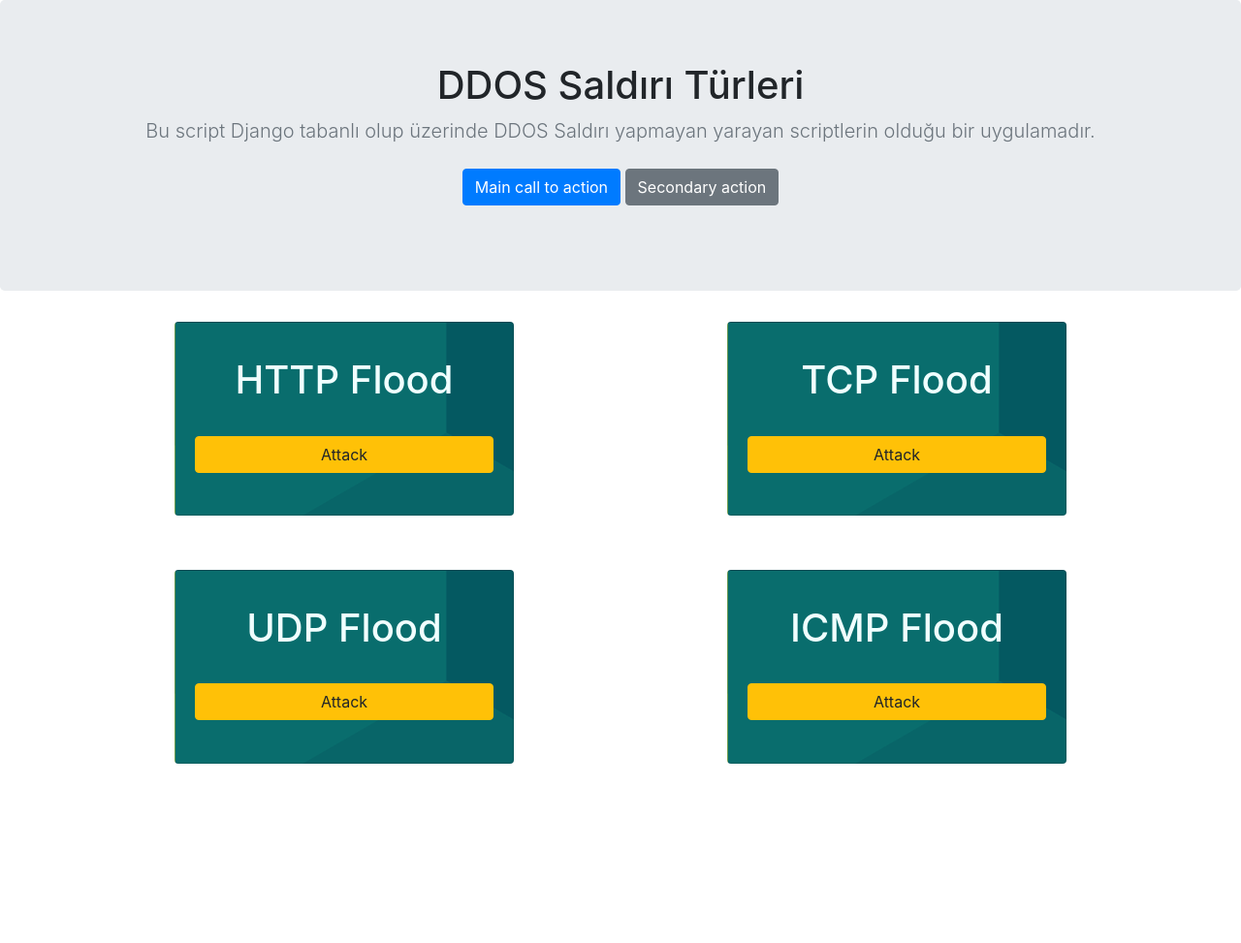
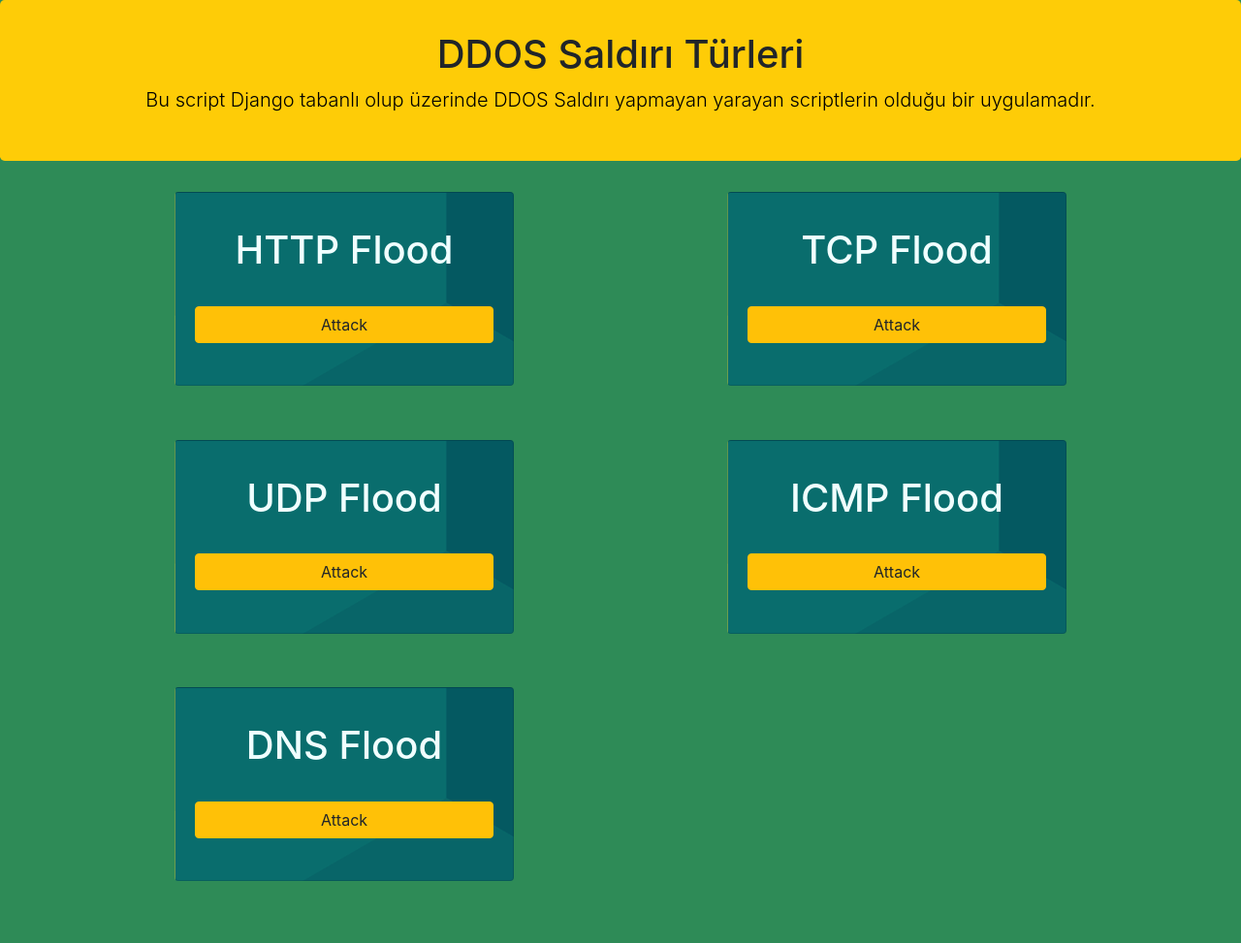
Before and after one commit to ErdemStar/Django-DDOS, a Django app: page /index/ in a window 1280 px wide. Shown: the whole page at 97% size. Before the commit the page ends 788 px from the top, so only its background shows below. Run offline with Django 3.2, Linux system fonts and the light colour scheme; some libraries are stand-ins or nearby versions.

Commit message:
ICMP ve DNS için gerekli bilgiler urls ve views'a yazıldı./static/css/style.css dosyası oluşturuldu.Artık css kodları bunun içine gömülecek.

```diff
--- a/DDOS/urls.py
+++ b/DDOS/urls.py
@@ -24,4 +24,6 @@ urlpatterns = [
     url(r'^Http_Flood/', views.Http_Flood),
     url(r'^Tcp_Flood/', views.Tcp_Flood),
     url(r'^Udp_Flood/', views.Udp_Flood),
+    url(r'^Icmp_Flood/', views.Icmp_Flood),
+    url(r'^Dns_Flood/', views.Dns_Flood),
 ]
--- a/Manage/Template/HTML/index.html
+++ b/Manage/Template/HTML/index.html
@@ -8,7 +8,12 @@
     <!-- Bootstrap CSS -->
     <link rel="stylesheet" href="https://maxcdn.bootstrapcdn.com/bootstrap/4.0.0/css/bootstrap.min.css" integrity="sha384-Gn5384xqQ1aoWXA+058RXPxPg6fy4IWvTNh0E263XmFcJlSAwiGgFAW/dAiS6JXm" crossorigin="anonymous">
 
-    <title>Hello, world!</title>
+    <!-- Project's CSS -->
+    {% load static %}
+
+    <link rel="stylesheet" type="text/css" href="{% static 'css/style.css' %}" />
+
+    <title>DDOS Attack Script</title>
     <script>
 
         function Http(){
@@ -18,16 +23,12 @@
 
     </script>
   </head>
-  <body>
+  <body class="myBodyIndex">
 
-    <section class="jumbotron text-center">
+    <section class="jumbotron text-center myJumbotronIndex">
         <div class="container">
           <h1 class="jumbotron-heading">DDOS Saldırı Türleri</h1>
-          <p class="lead text-muted">Bu script Django tabanlı olup üzerinde DDOS Saldırı yapmayan yarayan scriptlerin olduğu bir uygulamadır.
-          </p>
-          <p>
-            <a href="#" class="btn btn-primary my-2">Main call to action</a>
-            <a href="#" class="btn btn-secondary my-2">Secondary action</a>
+          <p class="lead text-muted" style="color: black !important;">Bu script Django tabanlı olup üzerinde DDOS Saldırı yapmayan yarayan scriptlerin olduğu bir uygulamadır.
           </p>
         </div>
       </section>
@@ -83,10 +84,34 @@
                 <div class="card" style='width: 18rem;width: 100%;height: 200px;background-image: url({% static "image/background.png" %});'>
                     <div class="card-body">
                     <h1 class="card-title" style="text-align: center;color: azure;margin-top: 5%">ICMP Flood</h1>
-                    <a href="/Http_Flood" class="btn btn-warning" style="margin-top: 7%;width: 100%">Attack</a>
+                    <a href="/Icmp_Flood" class="btn btn-warning" style="margin-top: 7%;width: 100%">Attack</a>
                   </div>
                 </div>
             </div>
+
+            <div class="col-md-1"></div>
+
+
+        </div>
+
+
+
+         <div class="row" style="margin-top: 5%">
+
+            <div class="col-md-1"></div>
+
+            <div class="col-md-4">
+                <div class="card" style='width: 18rem;width: 100%;height: 200px;background-image: url({% static "image/background.png" %});'>
+                    <div class="card-body">
+                    <h1 class="card-title" style="text-align: center;color: azure;margin-top: 5%">DNS Flood</h1>
+                    <a href="/Dns_Flood" class="btn btn-warning" style="margin-top: 7%;width: 100%">Attack</a>
+                  </div>
+                </div>
+            </div>
+
+            <div class="col-md-2"></div>
+
+            <div class="col-md-4"></div>
 
             <div class="col-md-1"></div>
 
--- /dev/null
+++ b/Manage/static/css/style.css
@@ -0,0 +1,9 @@
+/*ındex.html body kısmı*/
+.myBodyIndex{
+    background-color: seagreen;
+}
+/*index.html jumbotron kısmı*/
+.myJumbotronIndex{
+    padding: 2rem 2rem;
+    background-color: #fecc07
+}
--- a/Manage/views.py
+++ b/Manage/views.py
@@ -5,9 +5,12 @@ from django.http import HttpResponseRedirect
 
 from Scripts.HTTP.httpFlood import HTTPFlood
 from Scripts.TCP.tcpFlood import TCPFlood
+from Scripts.UDP.udpFlood import UDPFlood
+from Scripts.DNS.dnsFLood import DNSFlood
+from Scripts.ICMP.icmpFlood import ICMPFlood
+
 from Scripts.PDF.createPDF import CreatePDF
 from Scripts.LIVE.isAlive import isAlive
-from Scripts.UDP.udpFlood import UDPFlood
 from Scripts.RESOLVE.DomainResolve import Resolve
 
 
@@ -78,3 +81,36 @@ def Udp_Flood(request):
 
     if request.method == "GET":
         return render(request, "Udp_Flood.html", {})
+
+def Icmp_Flood(request):
+    if request.method == "POST":
+        dst   = request.POST["dst"]
+        count = request.POST["count"]
+
+        if "http" in dst:
+            tut = Resolve(dst)
+            dst = tut.Get()
+            print dst
+
+
+        icmp = ICMPFlood(dst,count)
+        icmp.ThreadStart()
+
+        gecici = isAlive(dst, "ICMP")
+        CreatePDF("ICMP Flood", gecici)
+
+    return render(request,"Icmp_Flood.html")
+
+def Dns_Flood(request):
+    if request.method == "POST":
+        dst     = request.POST["dst"]
+        qname   = request.POST["qname"]
+        qtype   = request.POST["qtype"]
+        count   = request.POST["count"]
+
+        dns = DNSFlood(dst,qname,qtype,count)
+        dns.ThreadStart()
+
+        return render(request,"Dns_Flood.html")
+    elif request.method == "GET":
+        return render(request,"Dns_Flood.html")
```
